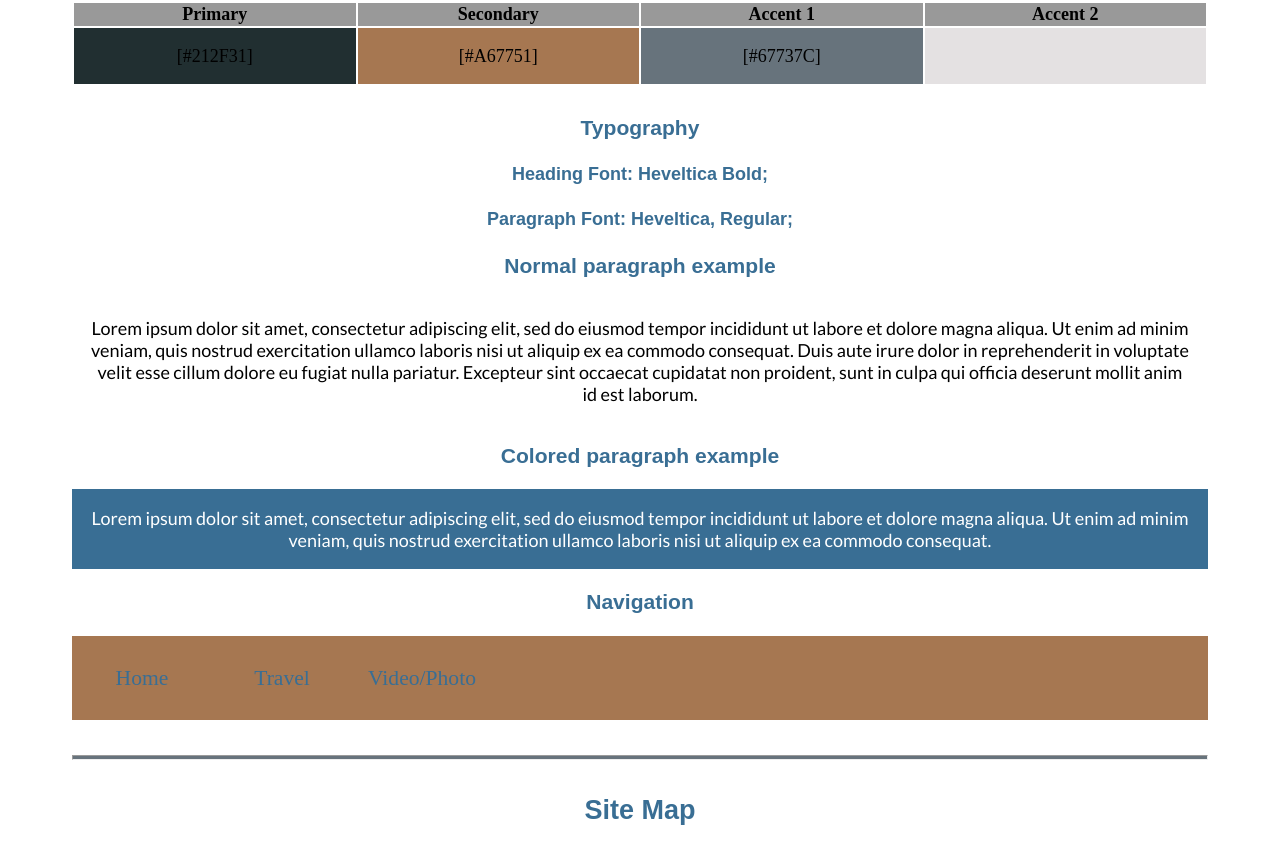
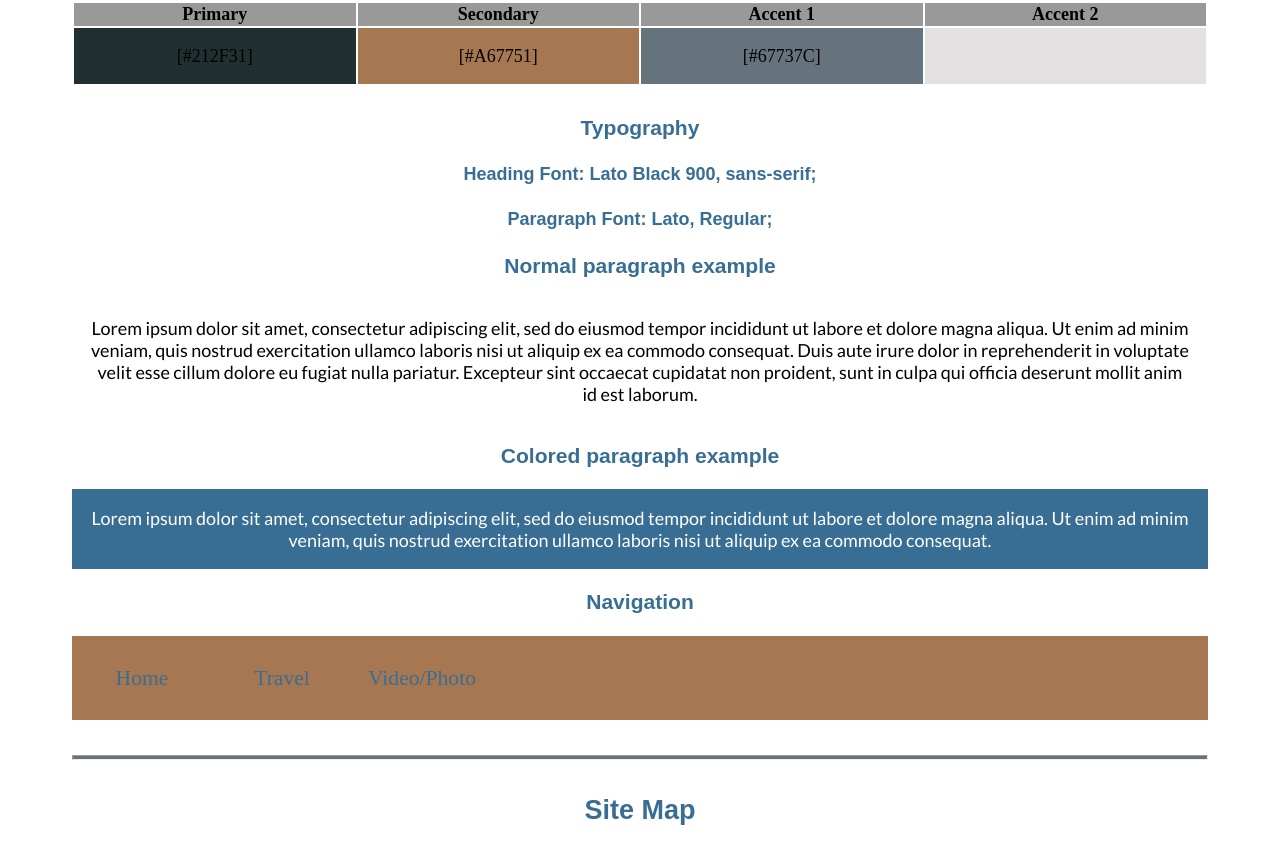
Before and after one commit to tycannon1/wdd130, a plain HTML site: page wwr/tycannonsite/site-plan.html in a window 1280 px wide. Shown: the part 1379-2225 px from the top of the page. Drawn offline with Linux system fonts and the light colour scheme; a web font is replaced by a local one.

Commit message:
updates to site plan

```diff
--- a/wwr/tycannonsite/site-plan.html
+++ b/wwr/tycannonsite/site-plan.html
@@ -64,10 +64,10 @@
       <!-- Choose a font for your paragraphs (body copy) and headlines. What font(s) have you chosen? Why did you choose what you did?  Make sure to review the list of web safe fonts at W3Schools.org as a starting point.  Think also about which of your colors above you might use for background and font colors. -->
 
       <h4>
-        Heading Font: Heveltica Bold;  <!-- change this -->
+        Heading Font: Lato Black 900, sans-serif;  <!-- change this -->
       </h4>
       <h4>
-        Paragraph Font: Heveltica, Regular;  <!-- change this -->
+        Paragraph Font: Lato, Regular;  <!-- change this -->
       </h4>
       <h3>
         Normal paragraph example
```
